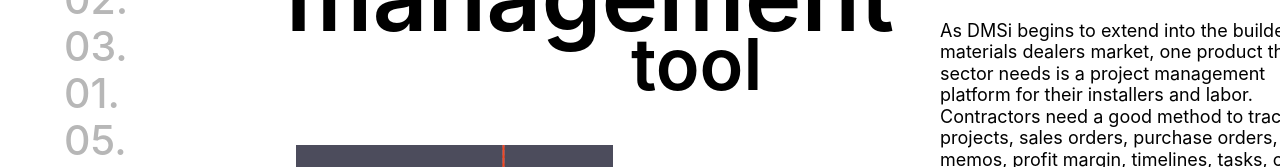
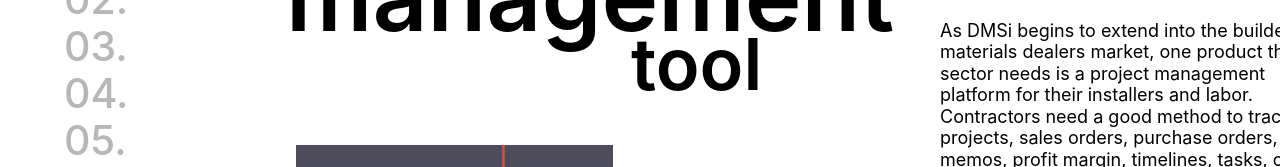
Before and after one commit to adamjerickson/M-Website, a React (Create React App) app: page /work in a window 1280 px wide. Shown: the part 330-497 px from the top of the page. Built offline with nearby package versions, Linux system fonts and the light colour scheme.

Commit message:
Fixed '01' to '04' in nav which was a find/replace error.

```diff
--- a/src/pages/work/Work.js
+++ b/src/pages/work/Work.js
@@ -48,7 +48,7 @@ const Work = () => {
           <li className="selected">01.</li>
           <li>02.</li>
           <li>03.</li>
-          <li>01.</li>
+          <li>04.</li>
           <li>05.</li>
           <li>06.</li>
           <li>07.</li>
```
